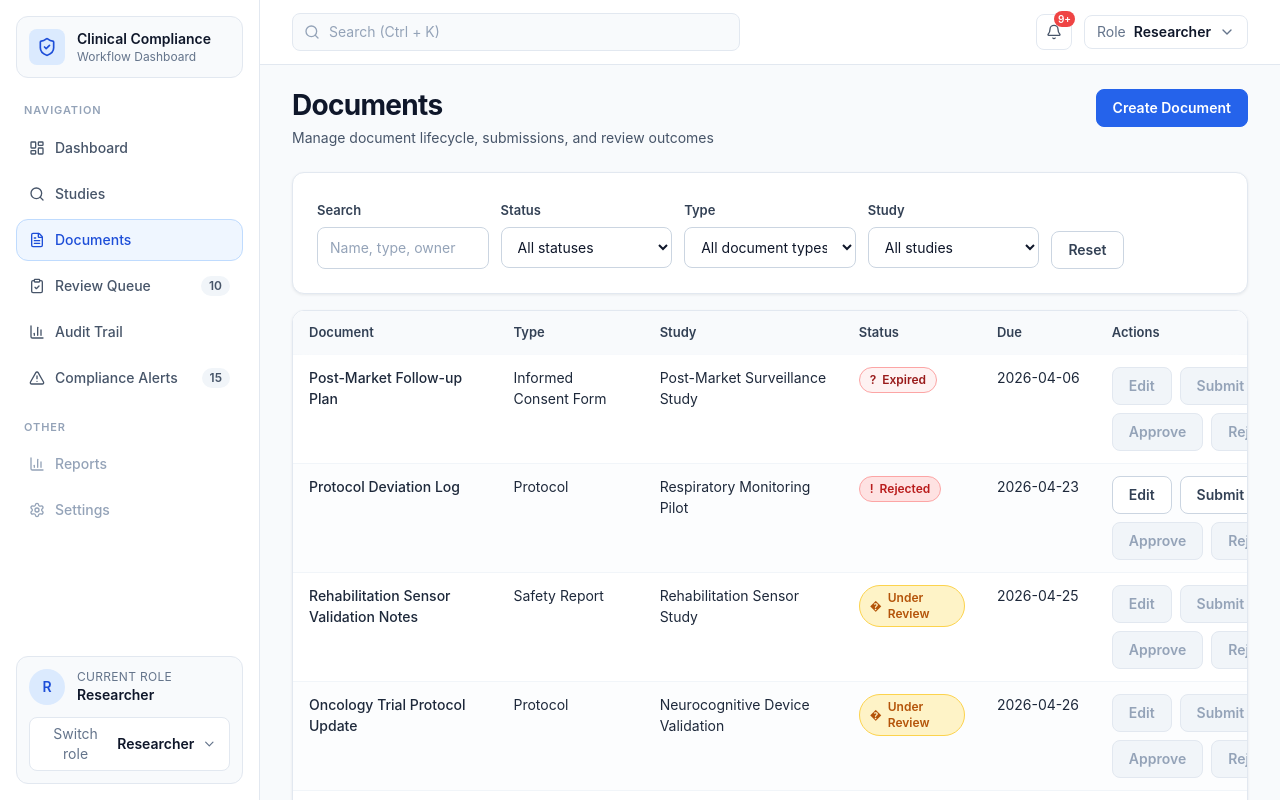
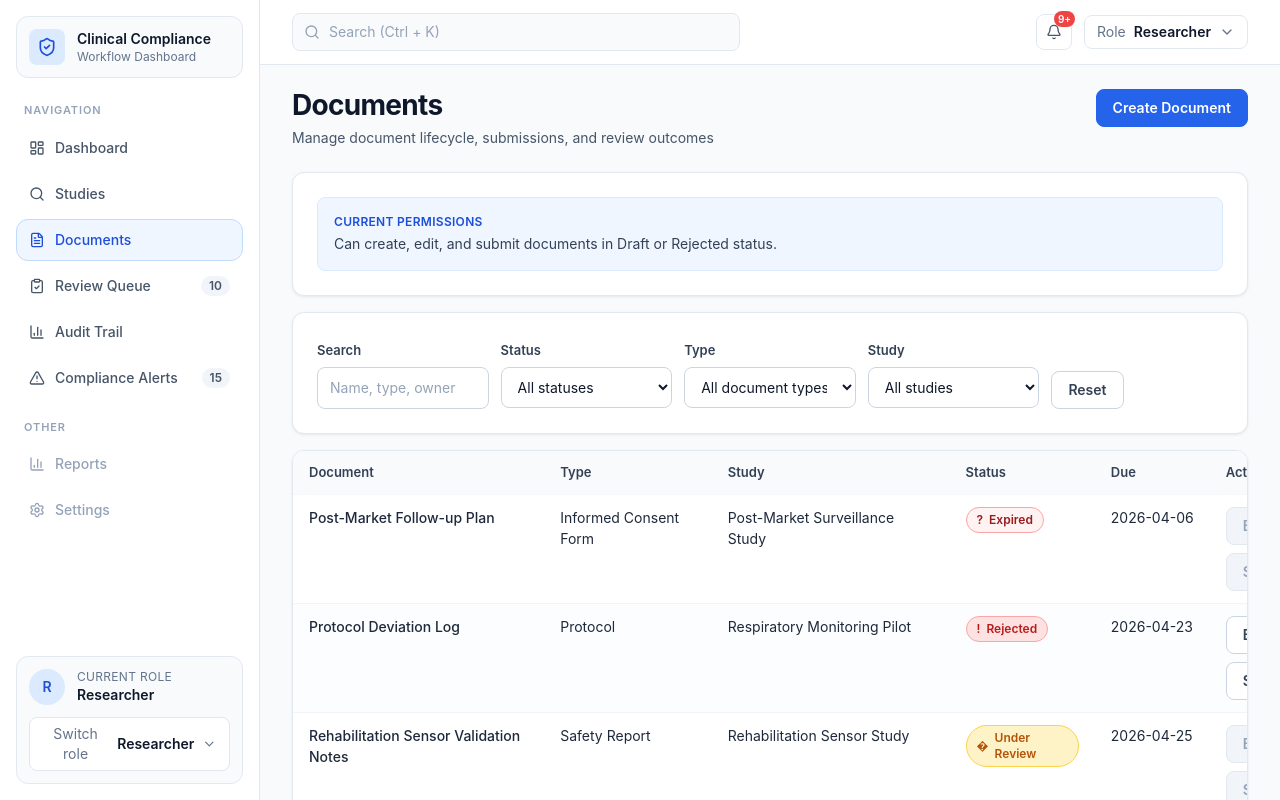
Before and after one commit to akhilchandran1/clinical-compliance-workflow-dashboard, a Vue app: page /documents in a window 1280 px wide. Shown: the top 800 px of the page. Built offline with nearby package versions, Linux system fonts and the light colour scheme.

Commit message:
Clarify role-based permissions in UI

```diff
--- a/src/components/documents/DocumentTable.vue
+++ b/src/components/documents/DocumentTable.vue
@@ -20,11 +20,11 @@
           <td class="table-td whitespace-nowrap">{{ document.dueDate }}</td>
           <td class="table-td">
             <div class="flex flex-wrap gap-2">
-              <AppButton label="Edit" variant="secondary" :disabled="!canEdit(document)" @click="$emit('edit', document)" />
-              <AppButton label="Submit" variant="secondary" :disabled="!canSubmit(document)" @click="$emit('submit', document.id)" />
-              <AppButton label="Review" variant="secondary" :disabled="!canReview(document)" @click="$emit('under-review', document.id)" />
-              <AppButton label="Approve" :disabled="!canApprove(document)" @click="$emit('approve', document.id)" />
-              <AppButton label="Reject" variant="danger" :disabled="!canReject(document)" @click="$emit('open-reject', document)" />
+              <AppButton v-if="showEdit" label="Edit" variant="secondary" :disabled="!canEdit(document)" @click="$emit('edit', document)" />
+              <AppButton v-if="showSubmit" label="Submit" variant="secondary" :disabled="!canSubmit(document)" @click="$emit('submit', document.id)" />
+              <AppButton v-if="showReview" label="Review" variant="secondary" :disabled="!canReview(document)" @click="$emit('under-review', document.id)" />
+              <AppButton v-if="showApprove" label="Approve" :disabled="!canApprove(document)" @click="$emit('approve', document.id)" />
+              <AppButton v-if="showReject" label="Reject" variant="danger" :disabled="!canReject(document)" @click="$emit('open-reject', document)" />
             </div>
           </td>
         </tr>
@@ -34,8 +34,10 @@
 </template>
 
 <script setup>
+import { computed } from 'vue'
 import AppButton from '../common/AppButton.vue'
 import StatusBadge from '../common/StatusBadge.vue'
+import { roles } from '../../constants/roles'
 import { canApproveDocument, canEditDocument, canMarkUnderReview, canRejectDocument, canSubmitDocument } from '../../utils/workflowRules'
 
 const props = defineProps({
@@ -52,4 +54,10 @@ const canSubmit = (document) => canSubmitDocument(props.role, document.status)
 const canReview = (document) => canMarkUnderReview(props.role, document.status)
 const canApprove = (document) => canApproveDocument(props.role, document.status)
 const canReject = (document) => canRejectDocument(props.role, document.status)
+
+const showEdit = computed(() => props.role === roles.RESEARCHER || props.role === roles.ADMIN)
+const showSubmit = computed(() => props.role === roles.RESEARCHER || props.role === roles.ADMIN)
+const showReview = computed(() => props.role === roles.REVIEWER || props.role === roles.ADMIN)
+const showApprove = computed(() => props.role === roles.REVIEWER || props.role === roles.ADMIN)
+const showReject = computed(() => props.role === roles.REVIEWER || props.role === roles.ADMIN)
 </script>
--- a/src/views/AuditTrailView.vue
+++ b/src/views/AuditTrailView.vue
@@ -10,6 +10,13 @@
     </PageHeader>
 
     <AppCard>
+      <div class="rounded-lg border border-blue-100 bg-blue-50 p-4">
+        <p class="text-xs font-semibold uppercase tracking-wide text-blue-700">Current Permissions</p>
+        <p class="mt-1 text-sm text-slate-700">{{ permissionSummary }}</p>
+      </div>
+    </AppCard>
+
+    <AppCard class="mt-4">
       <AuditFilters :filters="filters" :role-options="roleOptions" @update="onFilterUpdate" />
     </AppCard>
 
@@ -39,6 +46,7 @@ import EmptyState from '../components/common/EmptyState.vue'
 import ConfirmDialog from '../components/common/ConfirmDialog.vue'
 import AuditFilters from '../components/audit/AuditFilters.vue'
 import AuditLogTable from '../components/audit/AuditLogTable.vue'
+import { roles } from '../constants/roles'
 import { useAuditStore } from '../stores/auditStore'
 import { useRoleStore } from '../stores/roleStore'
 import { useStudyStore } from '../stores/studyStore'
@@ -58,6 +66,12 @@ const openReset = ref(false)
 const filters = reactive({ search: '', role: '', action: '', fromDate: '', toDate: '' })
 
 const roleOptions = ['Researcher', 'Reviewer', 'Admin']
+const permissionSummary = computed(() => {
+  if (roleStore.selectedRole === roles.ADMIN) {
+    return 'Can export audit logs and reset demo data. Reset creates a new system audit entry.'
+  }
+  return 'Can export and filter audit logs. Demo data reset is restricted to Admin role.'
+})
 
 const filteredLogs = computed(() => auditStore.sortedLogs.filter((log) => {
   const haystack = `${log.action} ${log.entityId} ${log.entityName} ${log.comment}`.toLowerCase()
--- a/src/views/DocumentsView.vue
+++ b/src/views/DocumentsView.vue
@@ -7,6 +7,13 @@
     </PageHeader>
 
     <AppCard>
+      <div class="rounded-lg border border-blue-100 bg-blue-50 p-4">
+        <p class="text-xs font-semibold uppercase tracking-wide text-blue-700">Current Permissions</p>
+        <p class="mt-1 text-sm text-slate-700">{{ permissionSummary }}</p>
+      </div>
+    </AppCard>
+
+    <AppCard class="mt-4">
       <DocumentFilters
         :filters="filters"
         :status-options="documentStatuses"
@@ -69,6 +76,7 @@ import DocumentForm from '../components/documents/DocumentForm.vue'
 import DocumentReviewPanel from '../components/documents/DocumentReviewPanel.vue'
 import { documentStatuses } from '../constants/statuses'
 import { documentTypes } from '../constants/documentTypes'
+import { roles } from '../constants/roles'
 import { useRoleStore } from '../stores/roleStore'
 import { useStudyStore } from '../stores/studyStore'
 import { useDocumentStore } from '../stores/documentStore'
@@ -101,6 +109,15 @@ const filters = reactive({ search: '', status: '', type: '', studyId: '' })
 const canCreate = computed(() => canCreateDocument(roleStore.selectedRole))
 const isEditing = computed(() => Boolean(editingDocumentId.value))
 const studyOptions = computed(() => studyStore.studies.map((study) => ({ label: study.title, value: study.id })))
+const permissionSummary = computed(() => {
+  if (roleStore.selectedRole === roles.ADMIN) {
+    return 'Can create, edit, submit, review, approve, reject, and act across all document statuses.'
+  }
+  if (roleStore.selectedRole === roles.REVIEWER) {
+    return 'Can review, approve, and reject documents in Submitted or Under Review status.'
+  }
+  return 'Can create, edit, and submit documents in Draft or Rejected status.'
+})
 
 const filteredDocuments = computed(() => {
   const records = [...documentStore.documents]
--- a/src/views/ReviewQueueView.vue
+++ b/src/views/ReviewQueueView.vue
@@ -1,6 +1,15 @@
 <template>
   <AppLayout>
     <PageHeader title="Review Queue" subtitle="Documents requiring reviewer or QA action" />
+
+    <AppCard>
+      <div class="rounded-lg border border-blue-100 bg-blue-50 p-4">
+        <p class="text-xs font-semibold uppercase tracking-wide text-blue-700">Current Permissions</p>
+        <p class="mt-1 text-sm text-slate-700">{{ permissionSummary }}</p>
+      </div>
+    </AppCard>
+
+    <div class="mt-4">
       <EmptyState v-if="queue.length === 0" title="Review queue is clear" description="No documents currently require reviewer action." />
       <DocumentTable
         v-else
@@ -12,6 +21,7 @@
         @approve="approve"
         @open-reject="openReject"
       />
+    </div>
 
     <DocumentReviewPanel
       :open="rejectOpen"
@@ -28,9 +38,11 @@
 import { computed, ref } from 'vue'
 import AppLayout from '../components/layout/AppLayout.vue'
 import PageHeader from '../components/common/PageHeader.vue'
+import AppCard from '../components/common/AppCard.vue'
 import EmptyState from '../components/common/EmptyState.vue'
 import DocumentTable from '../components/documents/DocumentTable.vue'
 import DocumentReviewPanel from '../components/documents/DocumentReviewPanel.vue'
+import { roles } from '../constants/roles'
 import { useDocumentStore } from '../stores/documentStore'
 import { useRoleStore } from '../stores/roleStore'
 import { useStudyStore } from '../stores/studyStore'
@@ -47,6 +59,15 @@ const rejectError = ref('')
 const targetId = ref('')
 
 const queue = computed(() => documentStore.reviewQueue)
+const permissionSummary = computed(() => {
+  if (roleStore.selectedRole === roles.ADMIN) {
+    return 'Can move documents to Under Review, approve, and reject all review-queue documents.'
+  }
+  if (roleStore.selectedRole === roles.REVIEWER) {
+    return 'Can move Submitted documents to Under Review, then approve or reject review-queue documents.'
+  }
+  return 'Read-only in this queue. Reviewer or Admin role is required to process review actions.'
+})
 
 const noop = () => {}
 
```
Lines whose indentation alone changed are shown as unchanged.
